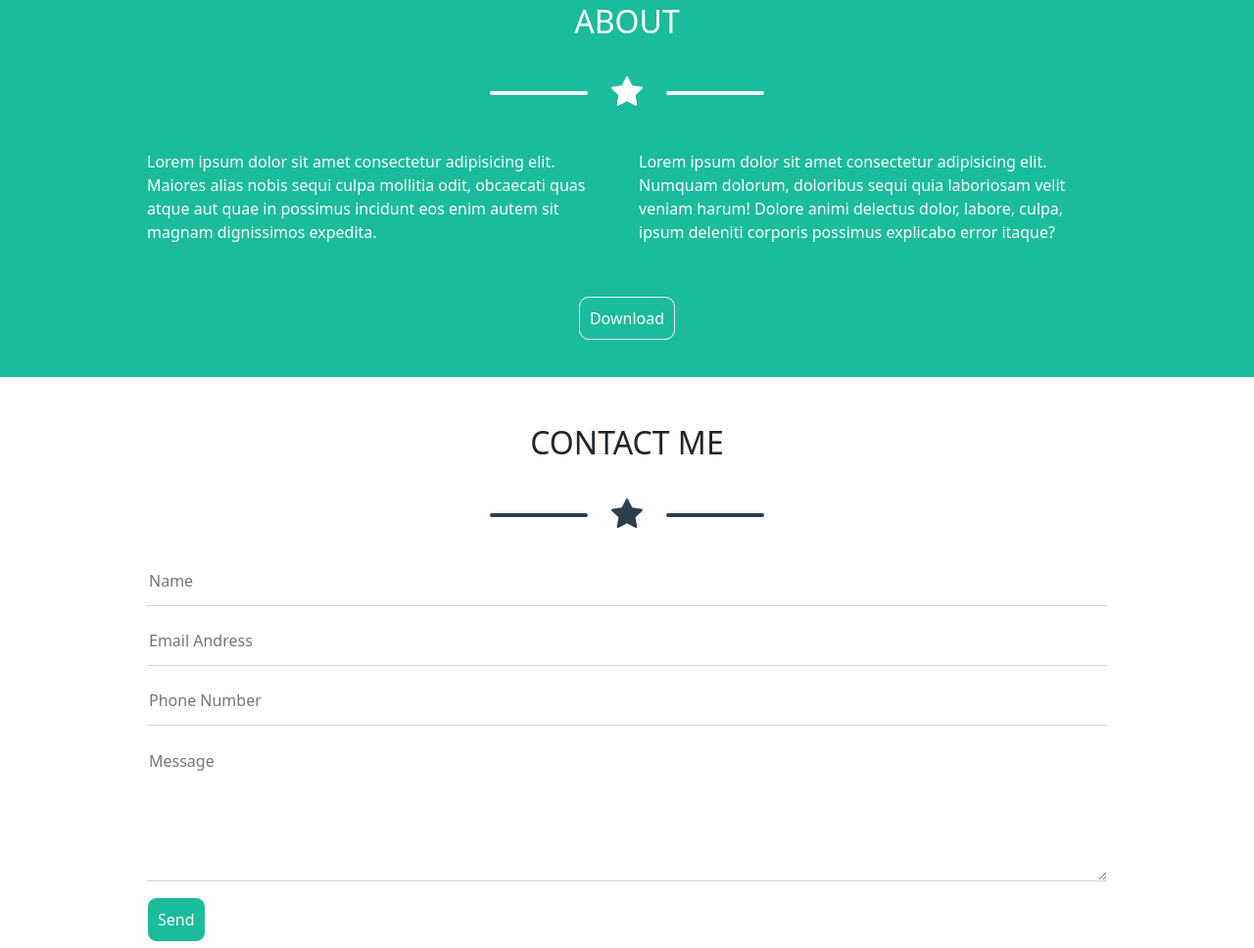
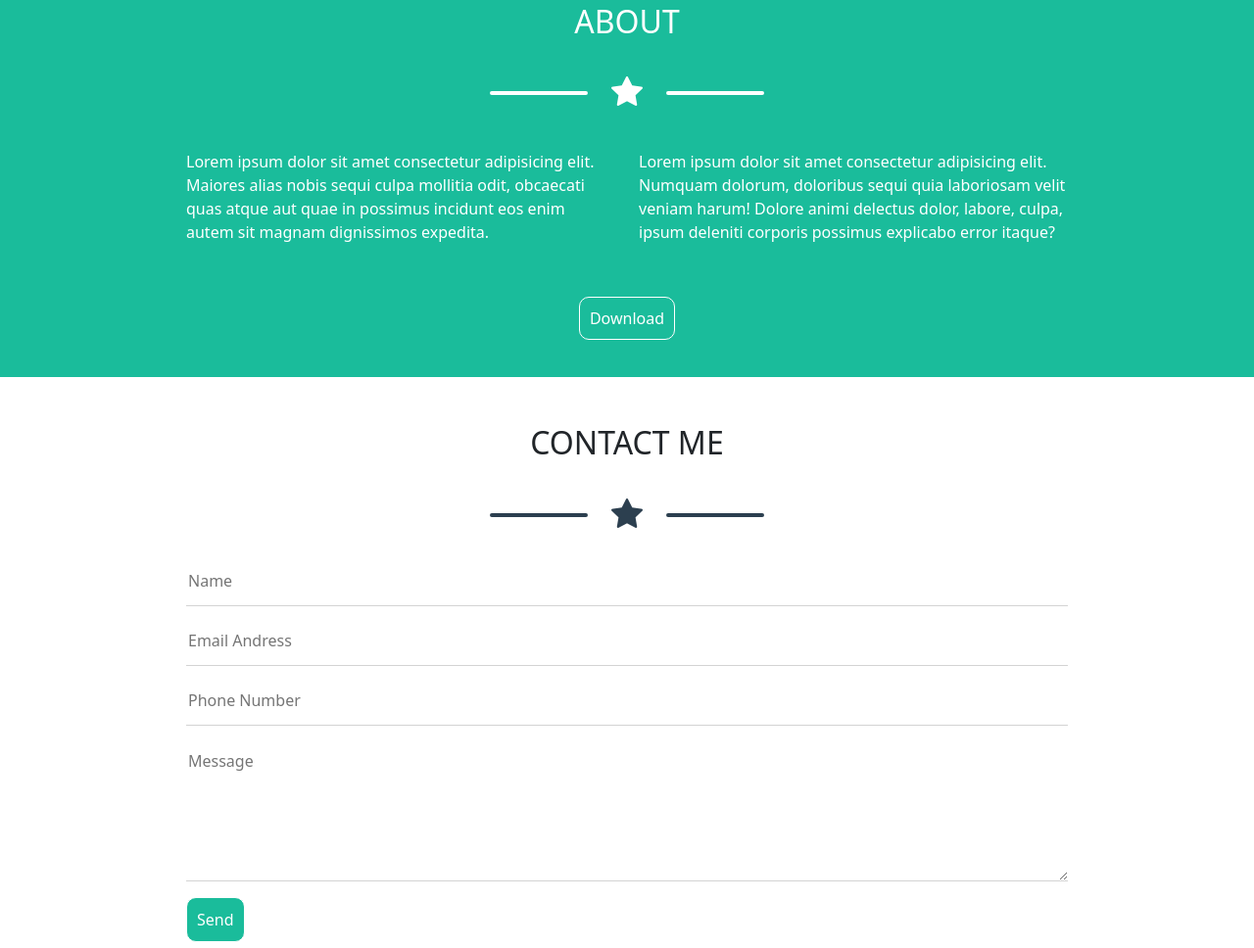
Before and after one commit to Roberto-Larivera/html-css-bootstrap-freelancer, a plain HTML site: page index.html in a window 1280 px wide. Shown: the part 1504-2472 px from the top of the page at 98% size. Drawn offline with nearby package versions, Linux system fonts and the light colour scheme.

Commit message:
fix row di about

```diff
--- a/index.html
+++ b/index.html
@@ -112,7 +112,7 @@
                                 </div>
                             </div>
                         </div>
-                        <div class="row row-cols-1 row-cols-md-2 px-5 mx-2 mb-5">
+                        <div class="row row-cols-1 row-cols-md-2 px-5 mx-5 mb-5">
                             <div class="col">
                                 <p>
                                     Lorem ipsum dolor sit amet consectetur adipisicing elit. Maiores alias nobis sequi culpa mollitia odit, obcaecati quas atque aut quae in possimus incidunt eos enim autem sit magnam dignissimos expedita.
@@ -124,7 +124,7 @@
                                 </p>
                             </div>
                         </div>
-                        <div class="row px-5 text-center mx-2">
+                        <div class="row text-center px-5 mx-5">
                             <div class="col-12">
                                 <a class="my-btn" href="#">
                                     Download
@@ -135,7 +135,7 @@
             </section>
             <section id="contact-me" class="py-5">
                 <div class="container">
-                    <div class="row text-center">
+                    <div class="row text-center px-5 mx-5">
                         <div class="col">
                             <h2>
                                 CONTACT ME
@@ -147,7 +147,7 @@
                             </div>
                         </div>
                     </div>
-                    <div class="row px-5 mx-2">
+                    <div class="row px-5 mx-5">
                         <div class="col">
                             <form action="#" method="get">
                                 <div>
```
